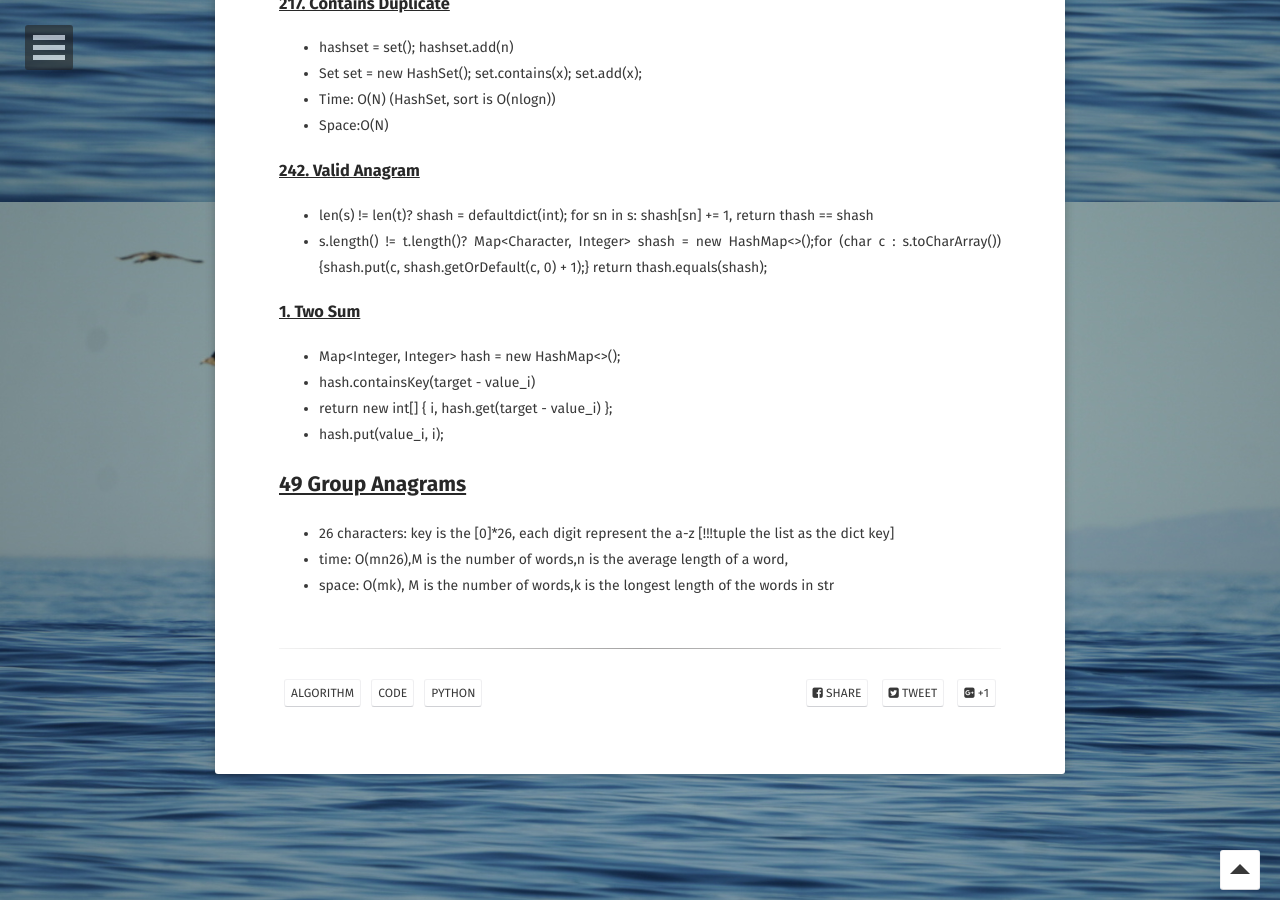
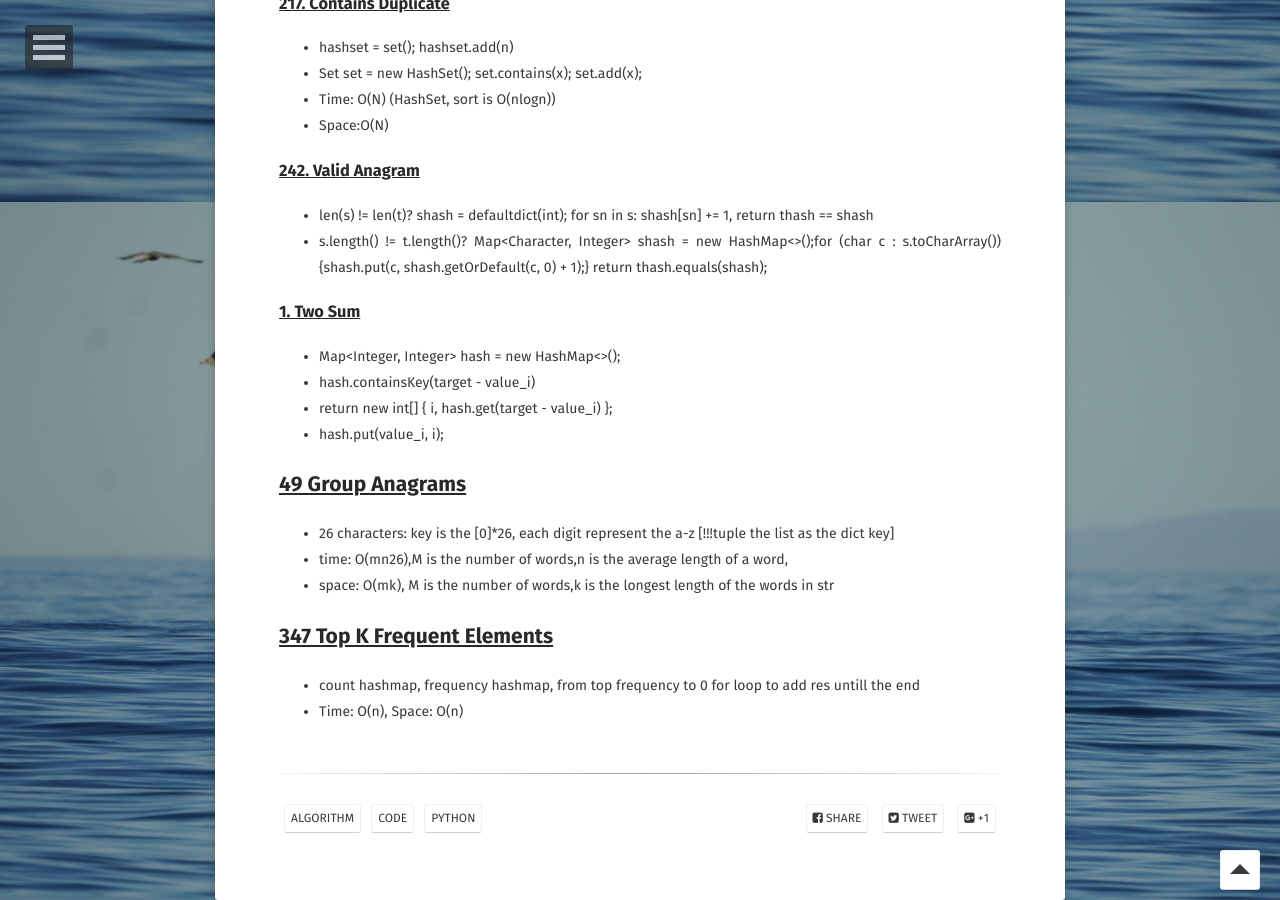
Before and after one commit to liangliang1120/lily1120.github.io, a Jekyll site: the page built from _posts/2023-07-11-Algorithm-array-hash.md, in a window 1280 px wide and 900 px high, scrolled down 698 px. Built offline with Jekyll 4.4.1, drawn with Linux system fonts in a browser that asks for light colours; some web fonts are replaced.

Commit message:
Update 2023-07-11-Algorithm-array-hash.md

```diff
--- a/_posts/2023-07-11-Algorithm-array-hash.md
+++ b/_posts/2023-07-11-Algorithm-array-hash.md
@@ -40,3 +40,7 @@ Set<Integer> set = new HashSet<Integer>();
 - 26 characters: key is the [0]*26, each digit represent the a-z [!!!tuple the list as the dict key]
 - time: O(mn26),M is the number of words,n is the average length of a word,
 - space: O(mk), M is the number of words,k is the longest length of the words in str
+
+## [347 Top K Frequent Elements](https://github.com/liangliang1120/leetcode/blob/main/solutions/0347-Top-K-Frequent-Elements.py)
+- count hashmap, frequency hashmap, from top frequency to 0 for loop to add res untill the end
+- Time: O(n), Space: O(n)
```
